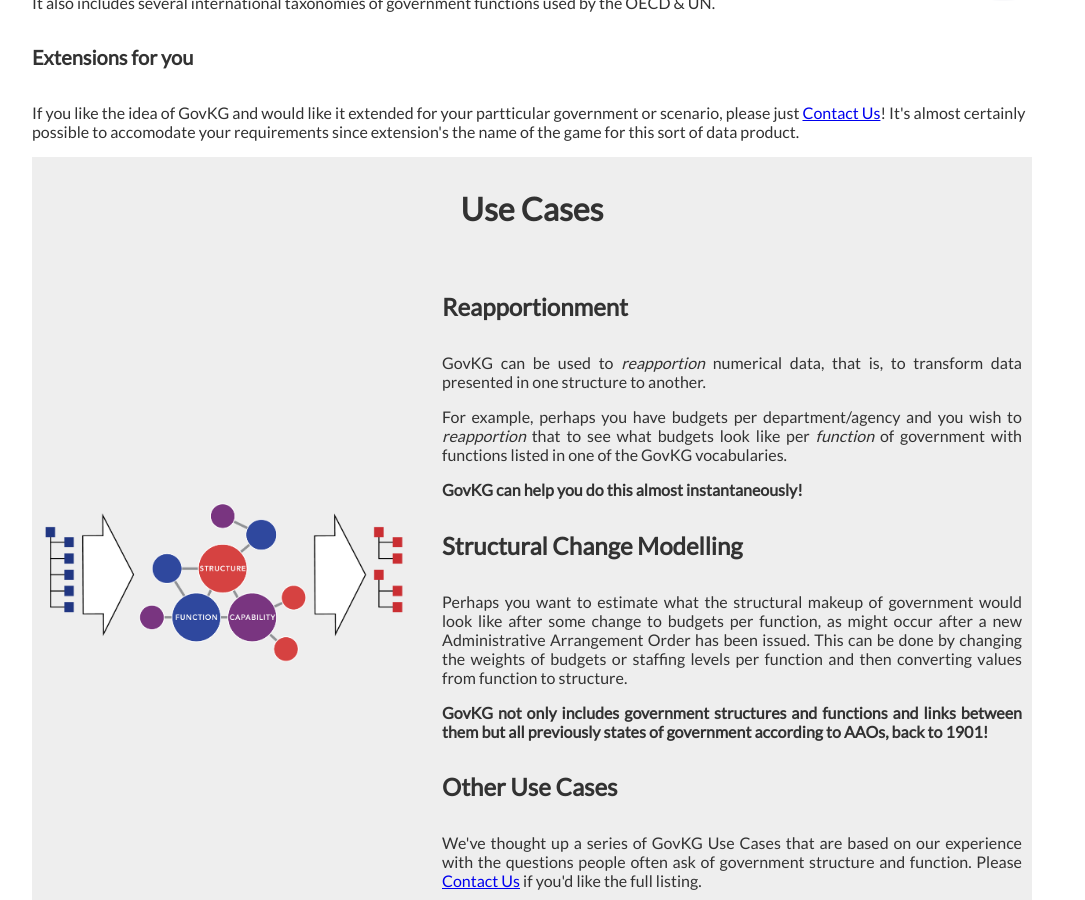
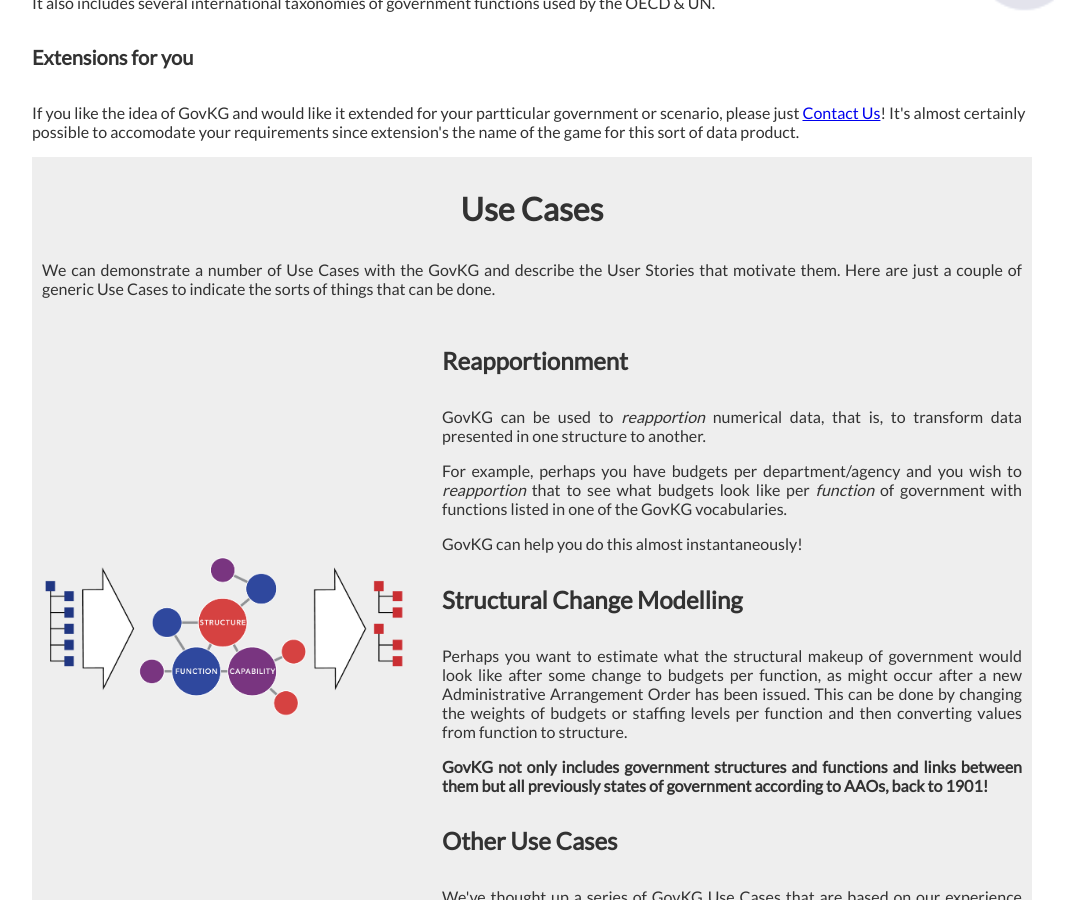
Before and after one commit to surroundaustralia/surroundaustralia.com, a Jekyll site: the page built from pages/govkg.html, in a window 1280 px wide and 900 px high, scrolled down 522 px. Shown: the whole window, without its empty margins (108-1193 px from the left). Built offline with Jekyll 4.4.1, drawn with Linux system fonts in a browser that asks for light colours.

Commit message:
small addition to UC intro text

```diff
--- a/pages/govkg.html
+++ b/pages/govkg.html
@@ -172,12 +172,13 @@
 <div id="usecases">
     <div style="grid-row:1; grid-column:1/3; text-align: center;">
         <h3>Use Cases</h3>
+        <p style="text-align: justify;">We can demonstrate a number of Use Cases with the GovKG and describe the User Stories that motivate them. Here are just a couple of generic Use Cases to indicate the sorts of things that can be done.</p>
     </div>
     <div style="grid-row:2; grid-column:2;">
         <h4>Reapportionment</h4>
         <p>GovKG can be used to <em>reapportion</em> numerical data, that is, to transform data presented in one structure to another.</p>
         <p>For example, perhaps you have budgets per department/agency and you wish to <em>reapportion</em> that to see what budgets look like per <em>function</em> of government with functions listed in one of the GovKG vocabularies.</p>
-        <p><strong>GovKG can help you do this almost instantaneously!</strong></p>
+        <p>GovKG can help you do this almost instantaneously!</p>
         <h4>Structural Change Modelling</h4>
         <p>Perhaps you want to estimate what the structural makeup of government would look like after some change to budgets per function, as might occur after a new Administrative Arrangement Order has been issued. This can be done by changing the weights of budgets or staffing levels per function and then converting values from function to structure.</p>
         <p><strong>GovKG not only includes government structures and functions and links between them but all previously states of government according to AAOs, back to 1901!</strong></p>
```
